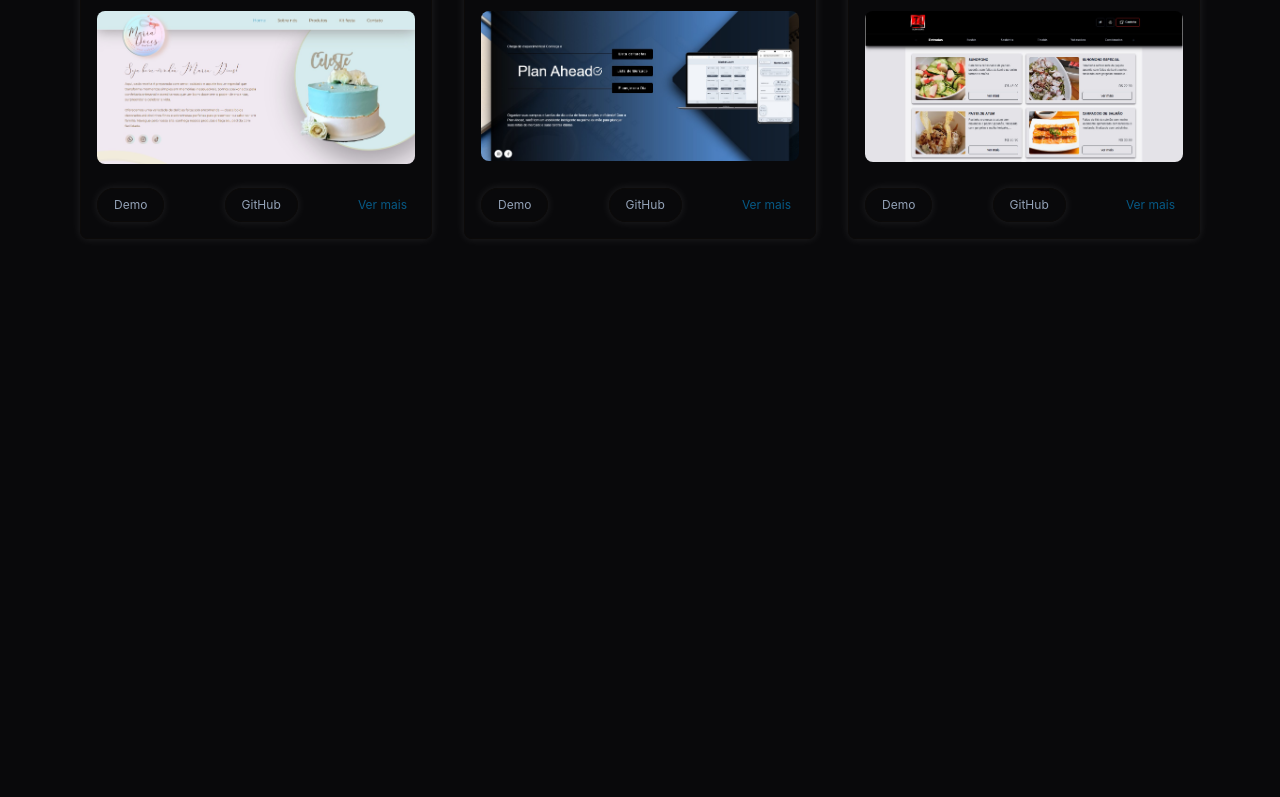
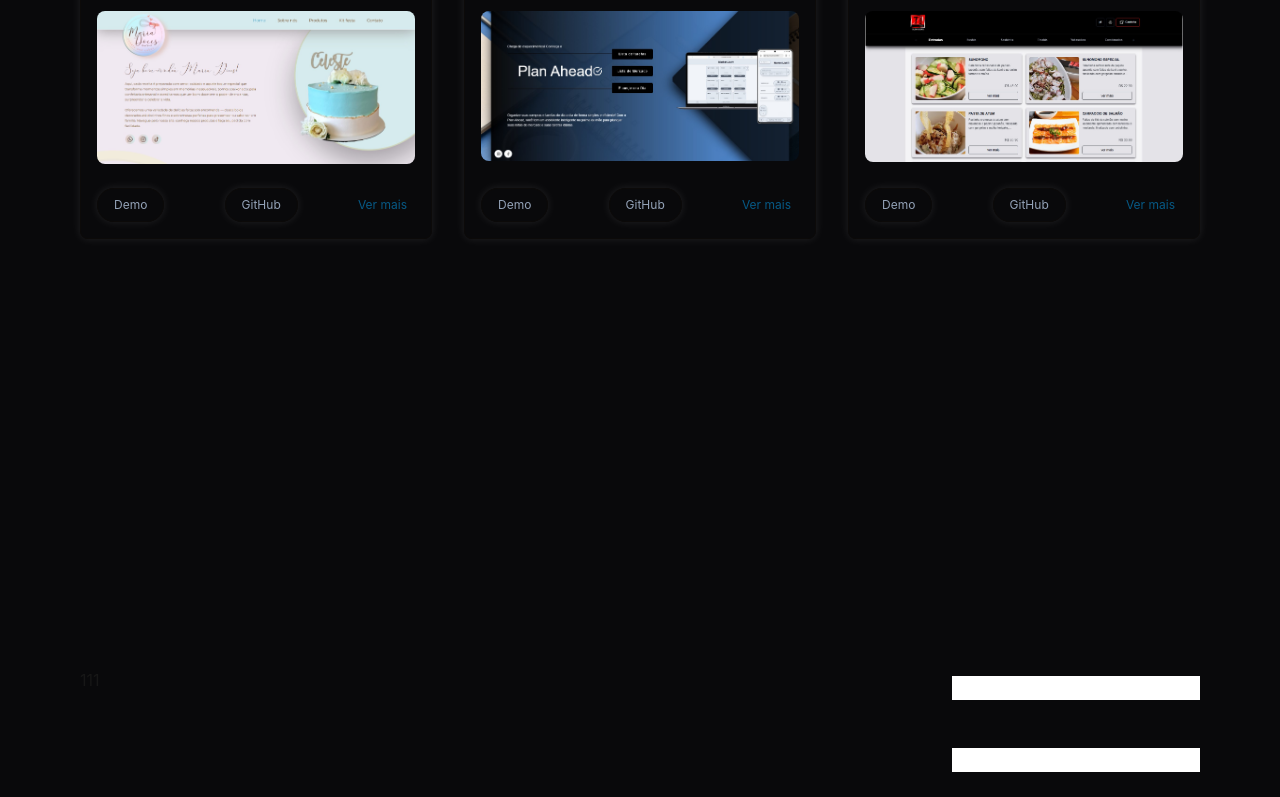
Before and after one commit to walacer72/portfolio-walace, a Next.js app: page / in a window 1280 px wide. Shown: the part 2000-2797 px from the top of the page. Built offline with nearby package versions, Linux system fonts and the light colour scheme.

Commit message:
size icon menu

```diff
--- a/package.json
+++ b/package.json
@@ -11,6 +11,7 @@
   "dependencies": {
     "@emotion/react": "^11.14.0",
     "@emotion/styled": "^11.14.1",
+    "@hookform/resolvers": "^5.2.1",
     "@mui/icons-material": "^7.2.0",
     "@mui/material": "^7.2.0",
     "clsx": "^2.1.1",
@@ -18,7 +19,7 @@
     "next": "15.1.2",
     "react": "^19.0.0",
     "react-dom": "^19.0.0",
-    "react-hook-form": "^7.61.1",
+    "react-hook-form": "^7.43.9",
     "react-icons": "^5.5.0",
     "tailwind-merge": "^3.3.1",
     "zod": "^4.0.14"
--- a/src/components/Contact.jsx
+++ /dev/null
@@ -1,9 +0,0 @@
-import React from 'react'
-
-const Contact = () => {
-  return (
-    <section id='Contact' className='min-h-screen w-full flex'></section>
-  )
-}
-
-export default Contact;
--- /dev/null
+++ b/src/components/Contact.tsx
@@ -0,0 +1,62 @@
+'use client'
+
+import React from 'react'
+import { useForm } from "react-hook-form"
+import { z } from "zod"
+import { zodResolver } from "@hookform/resolvers/zod"
+
+const Contact = () => {
+
+  const formSchema = z.object({
+    name: z.string().min(2, "Prencha o nome corretamente"),
+    textArea: z.string(),
+    email: z.string().email('E-mailk invalido'),
+  })
+
+  const { register, handleSubmit, formState: { errors } } = useForm<z.infer<typeof formSchema>>({
+    resolver: zodResolver(formSchema),
+  })
+
+  const onSubmit = (values: z.infer<typeof formSchema>) => {
+    console.log("Dados enviados:", values);
+
+  }
+
+  return (
+    <section id='Contact' className='min-h-screen w-full flex justify-center items-center'>
+      <div className="w-full h-full max-w-6xl flex justify-between p-4">
+        <div className="">111
+
+        </div>
+        <div className="">
+          <form onSubmit={handleSubmit(onSubmit)} className="flex flex-col gap-2 font-roboto100">
+             <label className='flex flex-col gap-2'>
+                <p></p>
+                <input {...register('name')} />
+                <div className="h-6">
+                    {errors.name?.message && <p className="text-red-500">{errors.name.message}</p>}
+                </div>
+            </label>
+            <label className='flex flex-col gap-2'>
+                <p></p>
+                <input {...register('name')} />
+                <div className="h-6">
+                    {errors.email?.message && <p className="text-red-500">{errors.email.message}</p>}
+                </div>
+            </label>
+            <label className='flex flex-col gap-2'>
+                <p></p>
+                <textarea {...register('textArea')} />
+                <div className="h-6">
+                    {errors.textArea?.message && <p className="text-red-500">{errors.textArea.message}</p>}
+                </div>
+            </label>
+            <button type="submit" >Próximo</button>
+          </form>
+        </div>
+      </div>
+    </section>
+  )
+}
+
+export default Contact;
--- a/src/components/Skills.jsx
+++ b/src/components/Skills.jsx
@@ -24,12 +24,13 @@ const Skills = () => {
               >
                 {/* Conteúdo do botão */}
                 <div className="relative z-10 flex justify-between items-center">
+
                   <div className="flex items-center justify-center">
                     <div className="w-10 h-10 flex justify-center items-center text-2xl text-sky-800">{item.image}</div>
                     <div>{item.tec}</div>
                   </div>
 
-                  <span className="text-transparent font-bold transition-all transform group-hover:text-stone-800">
+                  <span className="hidden md:block text-transparent font-bold transition-all transform group-hover:text-stone-800">
                     {`${item.pct} %`}
                   </span>
                 </div>
--- a/src/components/menu.jsx
+++ b/src/components/menu.jsx
@@ -7,7 +7,7 @@ export const Menu = () => {
 
     return (
         <ul className='py-2 px-8 rounded-full flex w-full gap-8 justify-between items-center text-slate-400'>
-            <BiCodeAlt className='text-sky-700 text-3xl w-[30px] h-[30px] md:text-2xl flex justify-center items-center' />
+            <BiCodeAlt className='text-sky-700 text-2xl' />
             {lista.map((item, index) => (
 
                 <li key={item} className='flex items-center cursor-pointer font-light transition-all duration-200 group sm:text-sm md:text-base xl:text-lg'>
--- a/src/data.tsx
+++ b/src/data.tsx
@@ -153,7 +153,7 @@ export const Tecnologias = [
     { image: <SiJavascript />, tec: 'Javascript', pct: 100 },
     { image: <SiReact />, tec: 'ReactJS', pct: 70 },
     { image: <SiTypescript />, tec: 'Typescript', pct: 100 },
-    { image: <SiTailwindcss />, tec: 'TailwindCSS', pct: 100 },
+    { image: <SiTailwindcss />, tec: 'Tailwind', pct: 100 },
     { image: <SiMysql />, tec: 'MySQL', pct: 70 },
     { image: <SiGithub />, tec: 'Github', pct: 50 }
 ]
```
Also changed, not shown: 1 other file (tests, documents, lock files or other folders).
